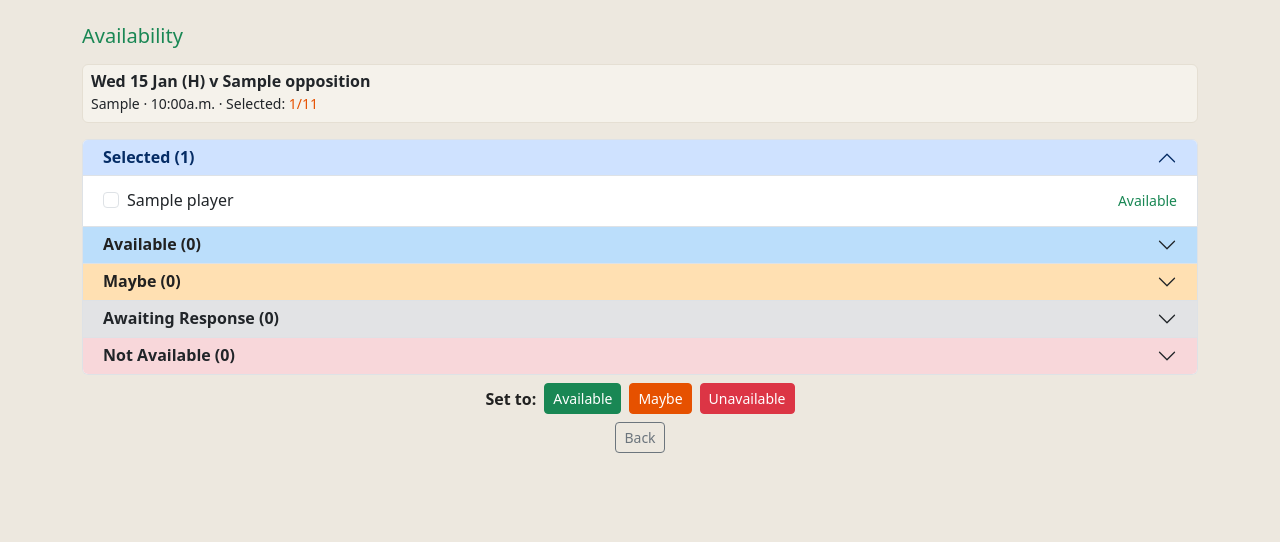
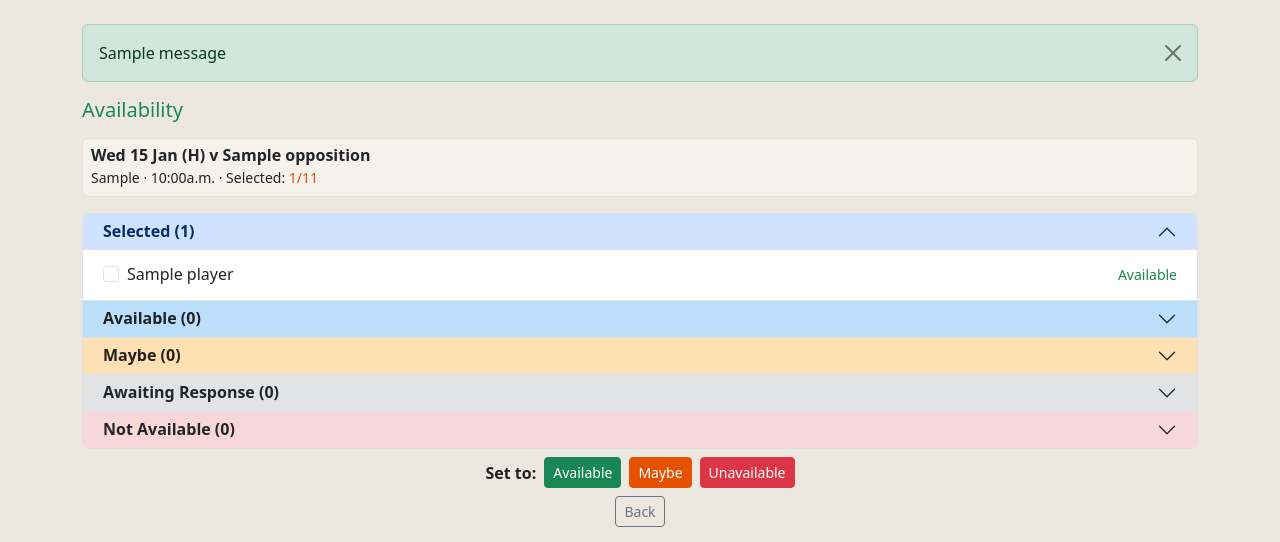
Before and after one commit to Yourhonour365/MatchFeeMate-PP4, a Django app: page /match/1/bulk-availability/ in a window 1280 px wide. Shown: the part 71-613 px from the top of the page. Run offline with Django 5.2, Linux system fonts and the light colour scheme; a user stored in the database is signed in; tables that the repository leaves empty hold one stand-in row (values such as "Sample post"); one stand-in notice (Sample message) is shown.

Commit message:
UX: Add match status to cards, success messages on save

```diff
--- a/clubs/templates/clubs/match_list.html
+++ b/clubs/templates/clubs/match_list.html
@@ -20,9 +20,11 @@
                 <strong>{{ match.date|date:"D d M" }} ({% if match.is_home %}H{% else %}A{% endif %}) v {{ match.opposition.name }}</strong>
             </div>
 
-            <!-- Row 2: Venue, Time, Selected -->
+            <!-- Row 2: Venue, Time, Status, Selected -->
             <div class="small mt-1 fw-bold">
-                {{ match.venue|default:"TBC" }} · {{ match.time|time:"g:ia"|default:"TBC" }} · Selected: <span class="{% if match.selected_count >= 11 %}text-success{% else %}text-warning{% endif %}">{{ match.selected_count }}/11</span>{% if match.selected_count >= 11 %} <em class="text-success">Full</em>{% endif %}
+                {{ match.venue|default:"TBC" }} · {{ match.time|time:"g:ia"|default:"TBC" }} ·
+                <span class="{% if match.status == 'cancelled' %}text-danger{% elif match.status == 'completed' %}text-muted{% endif %}">{{ match.get_status_display }}</span> ·
+                <span class="{% if match.selected_count >= 11 %}text-success{% else %}text-warning{% endif %}">{{ match.selected_count }}/11</span>{% if match.selected_count >= 11 %} <em class="text-success">Full</em>{% endif %}
             </div>
 
             <!-- Row 3: My Status -->
--- a/clubs/views.py
+++ b/clubs/views.py
@@ -3,7 +3,7 @@ from django.contrib.auth.decorators import login_required
 from .models import Club, Player, Opposition, Match, MatchPlayer
 from .forms import ClubForm, PlayerForm, OppositionForm, MatchForm
 from django.core.exceptions import PermissionDenied
-
+from django.contrib import messages
 
 def home(request):
     """Display the homepage - redirect to club if user has one"""
@@ -240,6 +240,7 @@ def match_detail(request, pk):
     })
 
 @login_required
+@login_required
 def match_update(request, pk):
     """Edit an existing match"""
     match = get_object_or_404(Match, pk=pk)
@@ -250,13 +251,13 @@ def match_update(request, pk):
         form = MatchForm(request.POST, instance=match)
         if form.is_valid():
             form.save()
-            return redirect('match_detail', pk=match.pk)
+            messages.success(request, 'Match updated successfully.')
+            return redirect('match_update', pk=match.pk)
     else:
         form = MatchForm(instance=match)
         # Only show opposition teams for this club
         form.fields['opposition'].queryset = Opposition.objects.filter(club=match.club)
     return render(request, 'clubs/match_form.html', {'form': form, 'match': match, 'club': match.club})
-
 
 @login_required
 def match_delete(request, pk):
--- a/templates/base.html
+++ b/templates/base.html
@@ -56,6 +56,15 @@
 
     <!-- Main content -->
     <div class="container mt-4">
+        {% if messages %}
+        {% for message in messages %}
+        <div class="alert alert-{{ message.tags }} alert-dismissible fade show" role="alert">
+            {{ message }}
+            <button type="button" class="btn-close" data-bs-dismiss="alert"></button>
+        </div>
+        {% endfor %}
+        {% endif %}
+
         {% block content %}
         {% endblock %}
     </div>
```
